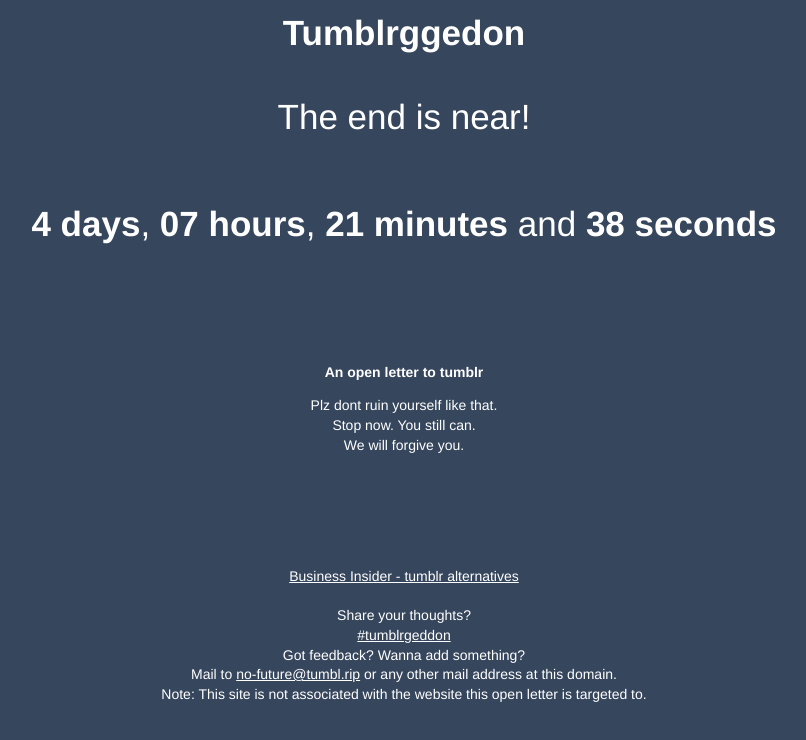
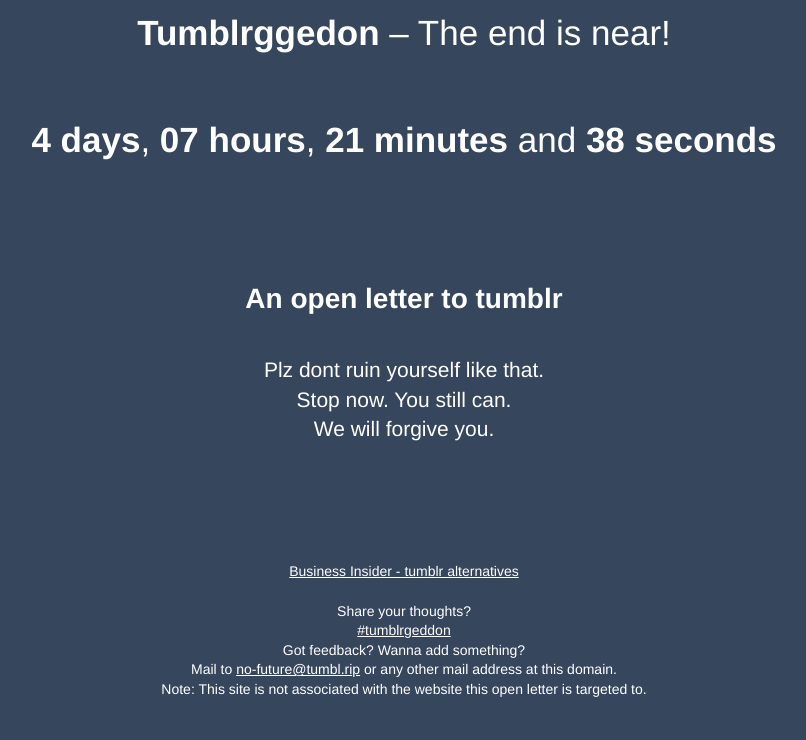
Before and after one commit to luckydonald/tumbl-rip, a plain HTML site: page index.html in a window 1280 px wide. Shown: the whole page, without its empty margins (236-1042 px from the left). Drawn offline with Linux system fonts and the light colour scheme.

Commit message:
Update index.html

```diff
--- a/index.html
+++ b/index.html
@@ -25,6 +25,12 @@
     h1,h2,h3,h4,h5,h6 {
       font-size: 250%;
     }
+    h4 {
+      font-size: 200%;
+    }
+    blockquote {
+      font-size: 150%;
+    }
     h3 {
     }
     h3, h5 {
@@ -40,11 +46,10 @@
   </style>
 </head>
 <body>
-<h1>Tumblrggedon</h1>
-<h3>The end is near!</h3>
+<h3><strong>Tumblrggedon</strong> – The end is near!</h3>
 <h5 id="cuntdown"><strong><span class="d">0</span> day<span class="ds">s</span></strong>, <strong><span class="h">0</span> hour<span class="hs">s</span></strong>, <strong><span class="m">0</span> minute<span class="ms">s</span></strong> and <strong><span class="s">0</span> second<span class="ss">s</span></strong></h5>
 <div>
-  <b>An open letter to tumblr</b>
+  <h4>An open letter to tumblr</h4>
   <blockquote>
     Plz dont ruin yourself like that.<br>
     Stop now. You still can.<br>
```
